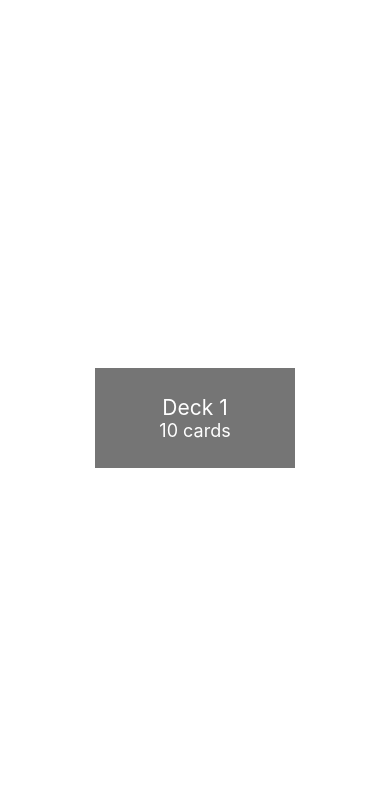
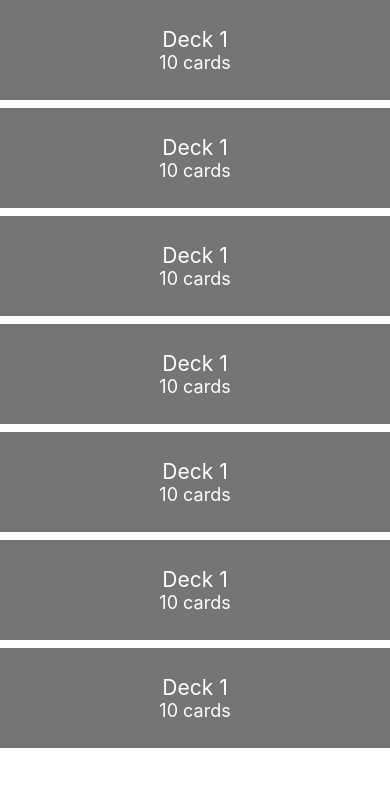
Before and after one commit to sahinaksoy/udacity-react-native-mobile-flashcards, a React Native app: screen / in a window 390 px wide. Shown: the top 786 px of the page. Built offline with nearby package versions, Linux system fonts and the light colour scheme.

Commit message:
feat: add deck list component

```diff
--- a/App.js
+++ b/App.js
@@ -2,21 +2,18 @@ import { StatusBar } from "expo-status-bar";
 import React from "react";
 import { StyleSheet, Text, View } from "react-native";
 import Deck from "./components/Deck";
+import DeckList from "./components/DeckList";
 
 export default function App() {
   return (
     <View style={styles.container}>
-      <Deck />
+      {/* <Deck /> */}
+      <DeckList />
       <StatusBar style="auto" />
     </View>
   );
 }
 
 const styles = StyleSheet.create({
-  container: {
-    flex: 1,
-    backgroundColor: "#fff",
-    alignItems: "center",
-    justifyContent: "center",
-  },
+
 });
--- a/components/Deck.js
+++ b/components/Deck.js
@@ -21,7 +21,6 @@ const styles = StyleSheet.create({
     justifyContent: "center",
     minHeight: 100,
     flexBasis: 100,
-    width: 200,
     backgroundColor: gray,
     marginBottom: 8,
   },
--- /dev/null
+++ b/components/DeckList.js
@@ -0,0 +1,19 @@
+import React from "react";
+import Deck from "./Deck";
+import { ScrollView } from "react-native";
+
+const DeckList = (props) => {
+  return (
+    <ScrollView>
+      <Deck />
+      <Deck />
+      <Deck />
+      <Deck />
+      <Deck />
+      <Deck />
+      <Deck />
+    </ScrollView>
+  );
+};
+
+export default DeckList;
```
